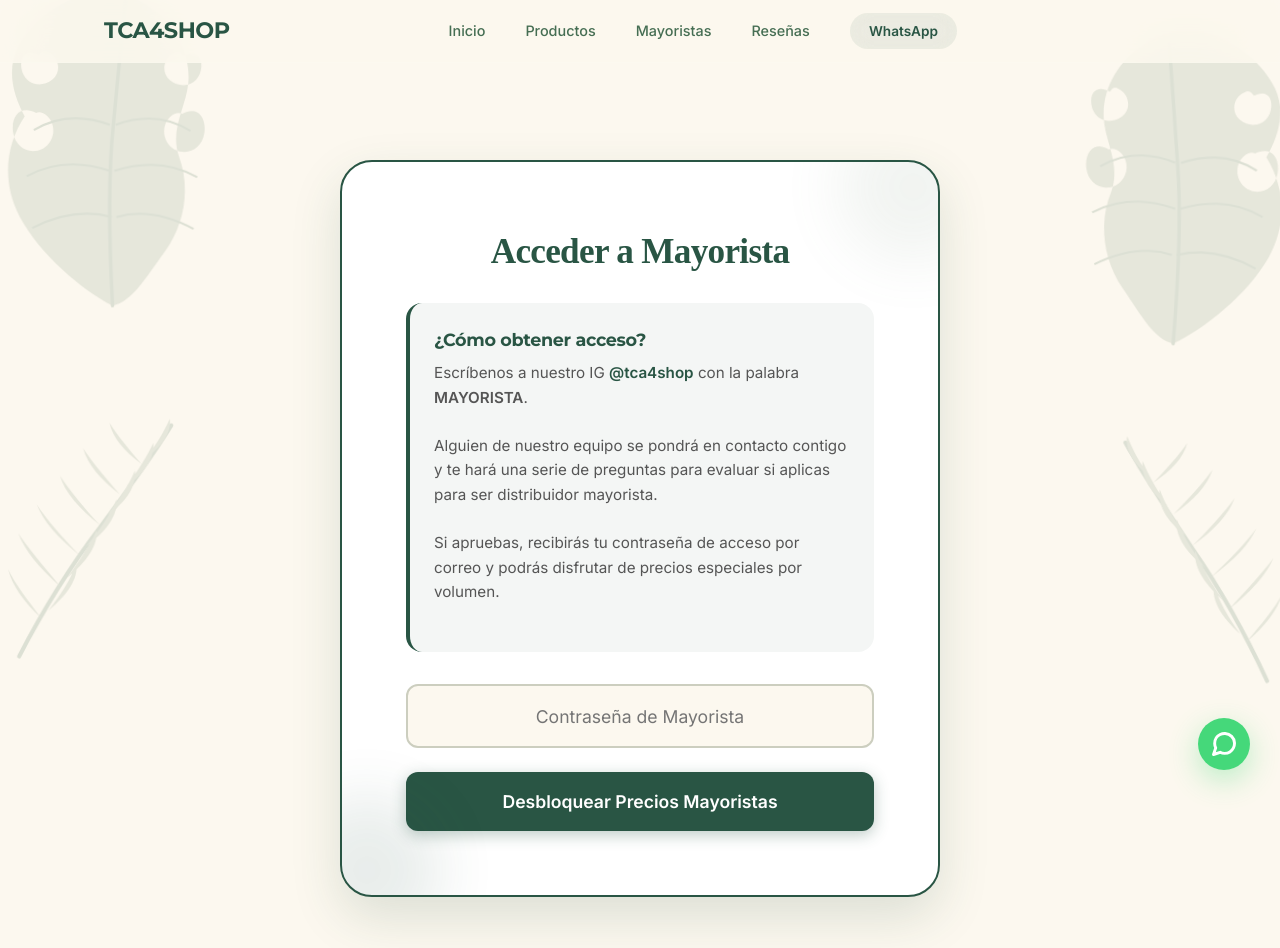
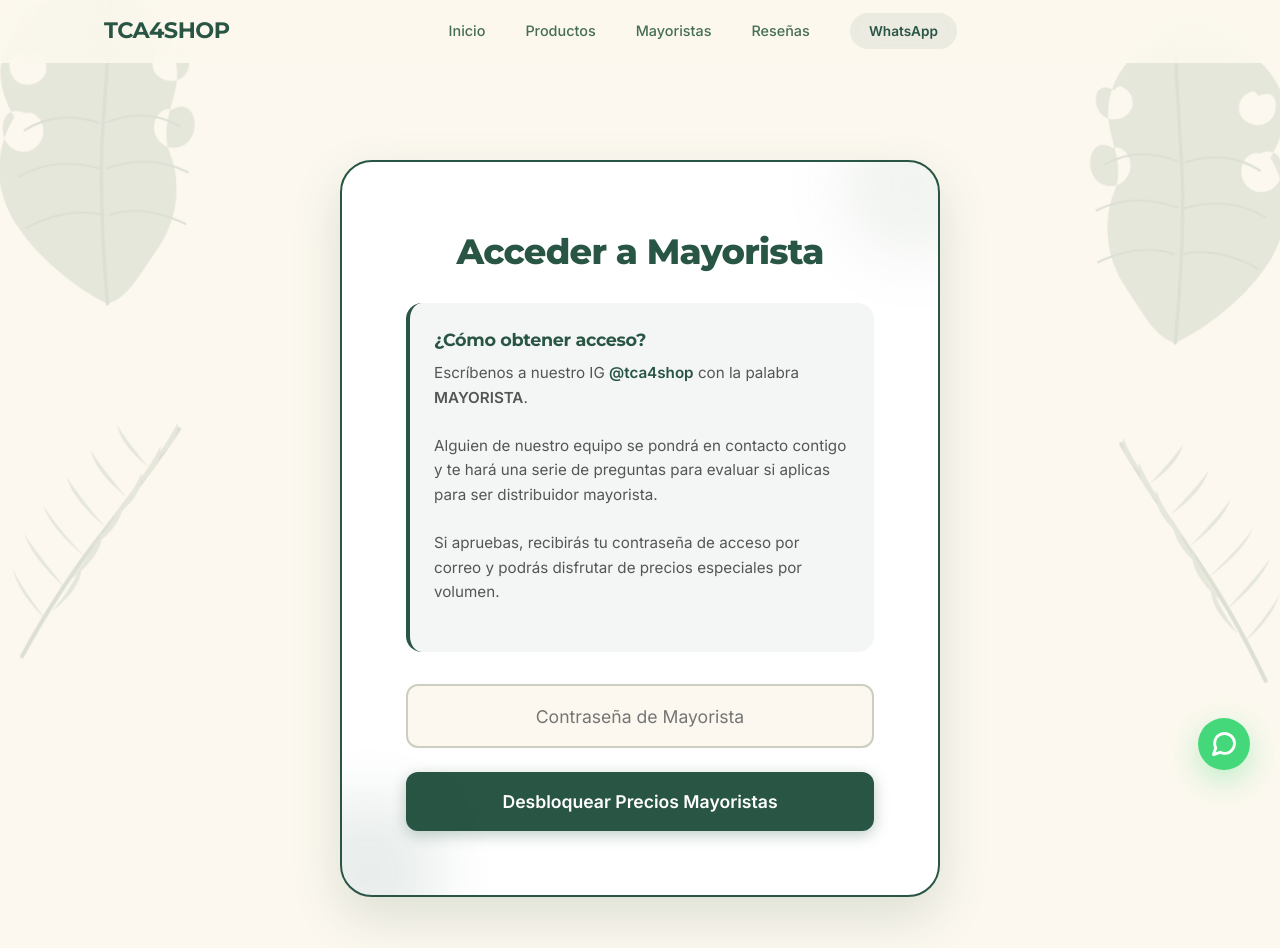
Before and after one commit to Adrianggjs/TCA4SHOP, a website: page mayoristas.html in a window 1280 px wide. Shown: the top 948 px of the page. Drawn offline with Linux system fonts and the light colour scheme.

Commit message:
style: Unificar fuentes eliminando Playfair Display

```diff
--- a/js/script.js
+++ b/js/script.js
@@ -666,75 +666,6 @@ document.addEventListener('DOMContentLoaded', () => {
   // ==========================================
   // 12. PRODUCT MODAL & ORDER
   // ==========================================
-  const productsDatabase = {
-    "airpods-pro-3": {
-      name: "AirPods Pro 3",
-      desc: "La evolución del sonido premium. Cancelación de ruido ultra inteligente de última generación, batería optimizada y estuche rediseñado.",
-      evolution: "Esta nueva generación incorpora un chip más potente que analiza el entorno 48,000 veces por segundo para bloquear el ruido de forma inteligente, manteniendo una fidelidad acústica superior a cualquier versión anterior.",
-      price: 599,
-      images: [
-        "assets/img/pro3_1.webp",
-        "assets/img/pro3_2.webp",
-        "assets/img/pro3_3.webp"
-      ],
-      video: "assets/img/pro3_video.mp4",
-      features: [
-        "Cancelación activa de ruido mejorada",
-        "Modo ambiente adaptativo",
-        "Estuche con carga inalámbrica MagSafe",
-        "Resistencia al agua y al sudor"
-      ],
-      inTheBox: [
-        "AirPods Pro 3",
-        "Estuche de carga MagSafe",
-        "Almohadillas de silicona (4 tamaños)",
-        "Cable de USB-C a Lightning",
-        "Documentación"
-      ],
-      badge: "NUEVO"
-    },
-    "airpods-pro-2": {
-      name: "AirPods Pro 2",
-      desc: "Cancelación activa de ruido pro. Audio adaptativo espacial y resistencia extrema. Sumérgete en el sonido puro.",
-      evolution: "El estándar de oro en audio inalámbrico que redefinió la cancelación de ruido. Con su chip H2, ofrece una experiencia inmersiva que se adapta dinámicamente a la forma de tu oído.",
-      price: 399,
-      images: [
-        "assets/img/pro2_1.webp",
-        "assets/img/pro2_2.webp",
-        "assets/img/pro2_3.webp"
-      ],
-      video: "assets/img/pro2_video.mp4",
-      features: [
-        "Cancelación activa de ruido",
-        "Audio espacial personalizado",
-        "Chip H2 de Apple",
-        "Hasta 6 horas de batería"
-      ],
-      inTheBox: [
-        "AirPods Pro 2",
-        "Estuche de carga inalámbrica",
-        "Almohadillas de silicona (3 tamaños)",
-        "Cable Lightning",
-        "Manual de usuario"
-      ],
-      badge: "MÁS VENDIDO"
-    },
-    "hk10-ultra-3": {
-      name: "HK10 Ultra 3",
-      desc: "El smartwatch definitivo. Pantalla AMOLED, diseño en titanio y funciones deportivas avanzadas.",
-      evolution: "Diseñado para superar los límites. Con una batería que rinde días enteros y sensores biométricos de precisión quirúrgica, es el compañero perfecto para la aventura y la ciudad.",
-      price: 499,
-      images: [
-        "assets/img/hk10_1.webp",
-        "assets/img/hk10_2.webp",
-        "assets/img/hk10_3.webp"
-      ],
-      video: "assets/img/hk10_video.mp4",
-      features: [
-        "Pantalla AMOLED ultra brillante",
-        "Diseño resistente de titanio",
-        "Monitoreo de salud 24/7",
-        "Notificaciones y llamadas Bluetooth"
       ],
       inTheBox: [
         "Smartwatch HK10 Ultra 3",
--- a/mayoristas.html
+++ b/mayoristas.html
@@ -82,7 +82,7 @@
       <div style="position: absolute; top: -50px; right: -50px; width: 150px; height: 150px; background: var(--accent-gold); opacity: 0.1; border-radius: 50%; filter: blur(30px);"></div>
       <div style="position: absolute; bottom: -50px; left: -50px; width: 150px; height: 150px; background: var(--green-brand); opacity: 0.1; border-radius: 50%; filter: blur(30px);"></div>
 
-      <h2 style="font-size: 2.2rem; color: var(--green-brand); margin-bottom: 1.5rem; font-weight: 800; font-family: 'Playfair Display', serif;">Acceder a Mayorista</h2>
+      <h2 style="font-size: 2.2rem; color: var(--green-brand); margin-bottom: 1.5rem; font-weight: 800;">Acceder a Mayorista</h2>
 
       <div style="background: rgba(41, 85, 68, 0.05); padding: 1.5rem; border-radius: 16px; margin-bottom: 2rem; border-left: 4px solid var(--green-brand); text-align: left;">
         <h4 style="color: var(--green-dark); margin-bottom: 0.5rem; font-size: 1.1rem;">¿Cómo obtener acceso?</h4>
```
Also changed, not shown: producto.html (+1 -1 lines), productos.html (+1 -1 lines).
